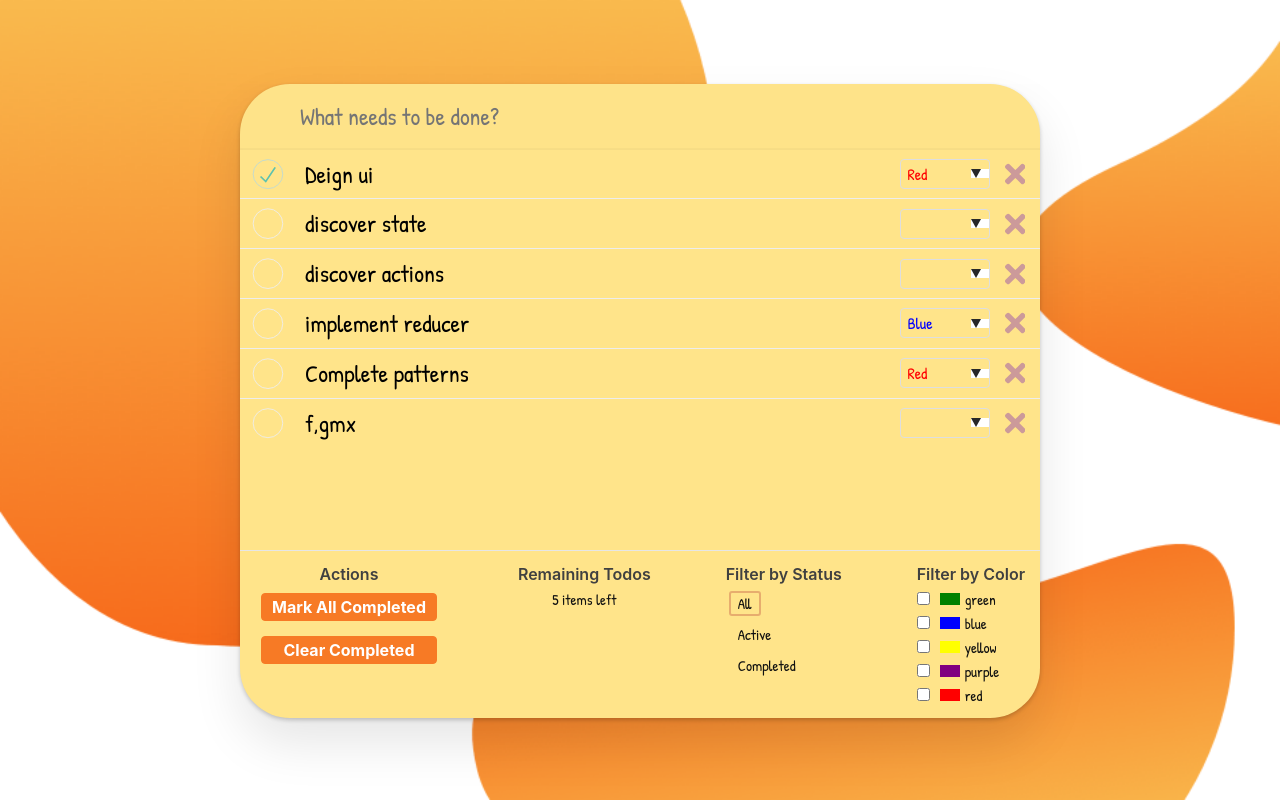
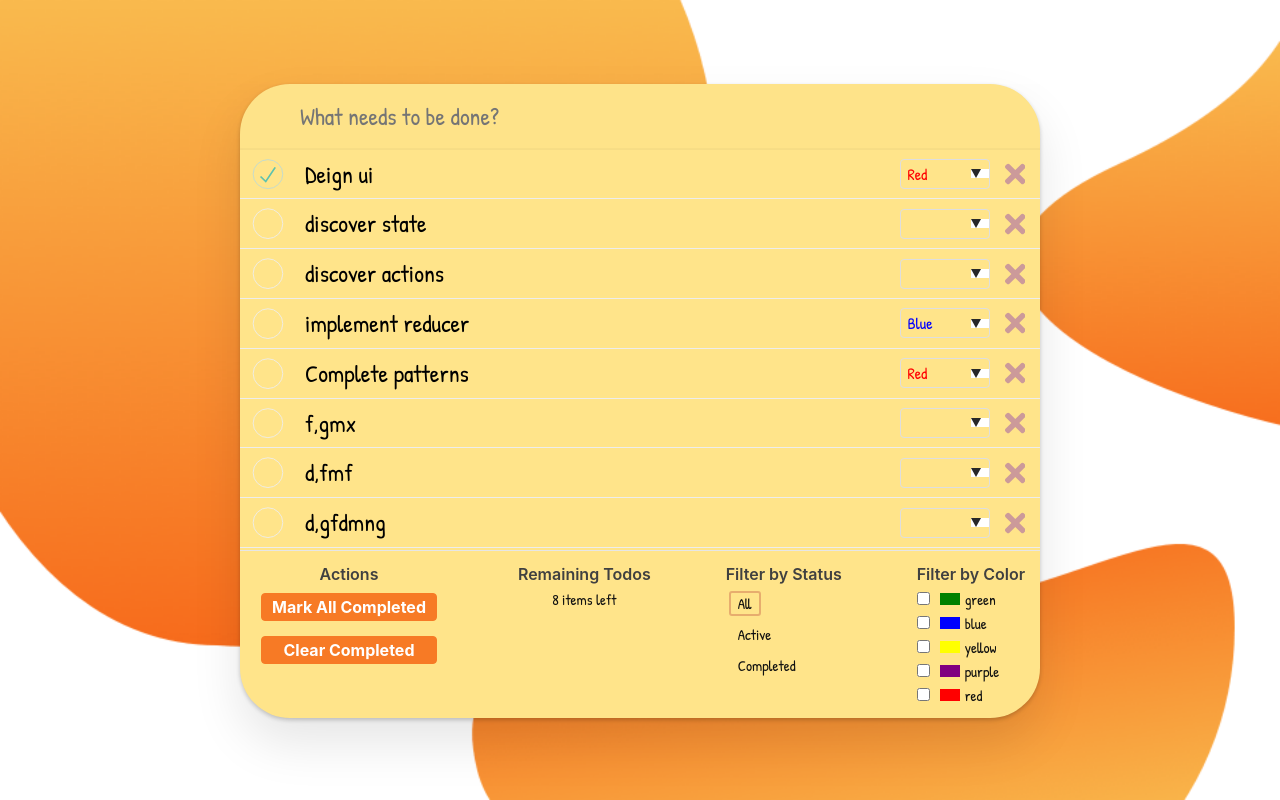
Before and after one commit to nstrn-prsh/todo-redux, a React (Create React App) app: page / in a window 1280 px wide. Built offline with nearby package versions, Linux system fonts and the light colour scheme; data requests are answered from the project's data file.

Commit message:
26-Todo Example part 8

```diff
--- a/src/api/db.json
+++ b/src/api/db.json
@@ -32,6 +32,21 @@
       "text": "f,gmx",
       "completed": false,
       "id": 6
+    },
+    {
+      "text": "d,fmf",
+      "completed": false,
+      "id": 7
+    },
+    {
+      "text": "d,gfdmng",
+      "completed": false,
+      "id": 8
+    },
+    {
+      "text": "s,fmmf",
+      "completed": false,
+      "id": 9
     }
   ]
 }
--- a/src/components/footer/Actions.jsx
+++ b/src/components/footer/Actions.jsx
@@ -1,6 +1,7 @@
 import { useDispatch } from "react-redux";
 import { clearCompleted, markAllCompleted } from "./../todos/todosSlice";
 
+// f26
 export default function Actions() {
      const dispatch = useDispatch();
 
--- a/src/components/footer/ColorFilters.jsx
+++ b/src/components/footer/ColorFilters.jsx
@@ -1,7 +1,9 @@
 import { useDispatch, useSelector } from "react-redux";
-import { colorFilterChanged, selectColorsFilter } from "./../todos/filterSlice";
-
-export const availableColors = ["green", "blue", "yellow", "purple", "red"];
+import {
+     availableColors,
+     colorFilterChanged,
+     selectColorsFilter,
+} from "./../todos/filterSlice";
 
 const ColorFilters = () => {
      const colors = useSelector(selectColorsFilter);
--- a/src/components/footer/RemainingTodos.jsx
+++ b/src/components/footer/RemainingTodos.jsx
@@ -2,6 +2,7 @@ import { useSelector } from "react-redux";
 import { selectTodos } from "../todos/todosSlice";
 
 const RemainingTodos = () => {
+     // f26
      const count = useSelector((state) => {
           const todos = selectTodos(state).filter((todo) => !todo.completed);
           return todos.length;
--- a/src/components/todos/TodoListItem.jsx
+++ b/src/components/todos/TodoListItem.jsx
@@ -1,8 +1,8 @@
 import { useDispatch, useSelector } from "react-redux";
+import { availableColors } from "./filterSlice";
 import { ReactComponent as TimesSolid } from "./times-solid.svg";
 import { todoDeleted, todoToggled, colorChanged } from "./todosSlice";
 
-export const availableColors = ["green", "blue", "yellow", "purple", "red"];
 export const capitalize = (s) => s[0].toUpperCase() + s.slice(1);
 
 const TodoListItem = ({ id }) => {
@@ -17,17 +17,13 @@ const TodoListItem = ({ id }) => {
           </option>
      ));
 
-     function handleCompletedChanged() {
-          dispatch(todoToggled(todo.id));
-     }
+     const handleCompletedChanged = () => dispatch(todoToggled(todo.id));
 
-     function handleDelete() {
-          dispatch(todoDeleted(todo.id));
-     }
+     const handleDelete = () => dispatch(todoDeleted(todo.id));
 
-     function handlChangeColor(e) {
+     // f26
+     const handleChangeColor = (e) =>
           dispatch(colorChanged(todo.id, e.target.value));
-     }
 
      return (
           <li>
@@ -46,7 +42,7 @@ const TodoListItem = ({ id }) => {
                               className='colorPicker'
                               defaultValue={color}
                               style={{ color }}
-                              onChange={handlChangeColor}
+                              onChange={handleChangeColor}
                          >
                               <option value=''></option>
                               {colorOptions}
--- a/src/components/todos/filterSlice.js
+++ b/src/components/todos/filterSlice.js
@@ -6,6 +6,8 @@ export const StatusFilters = {
      Active: "active",
      Completed: "completed",
 };
+
+export const availableColors = ["green", "blue", "yellow", "purple", "red"];
 
 const initState = {
      status: StatusFilters.All,
```
Also changed, not shown: src/components/todos/todosSlice.js (+6 -2 lines), 2 other files (tests, documents, lock files or other folders).
